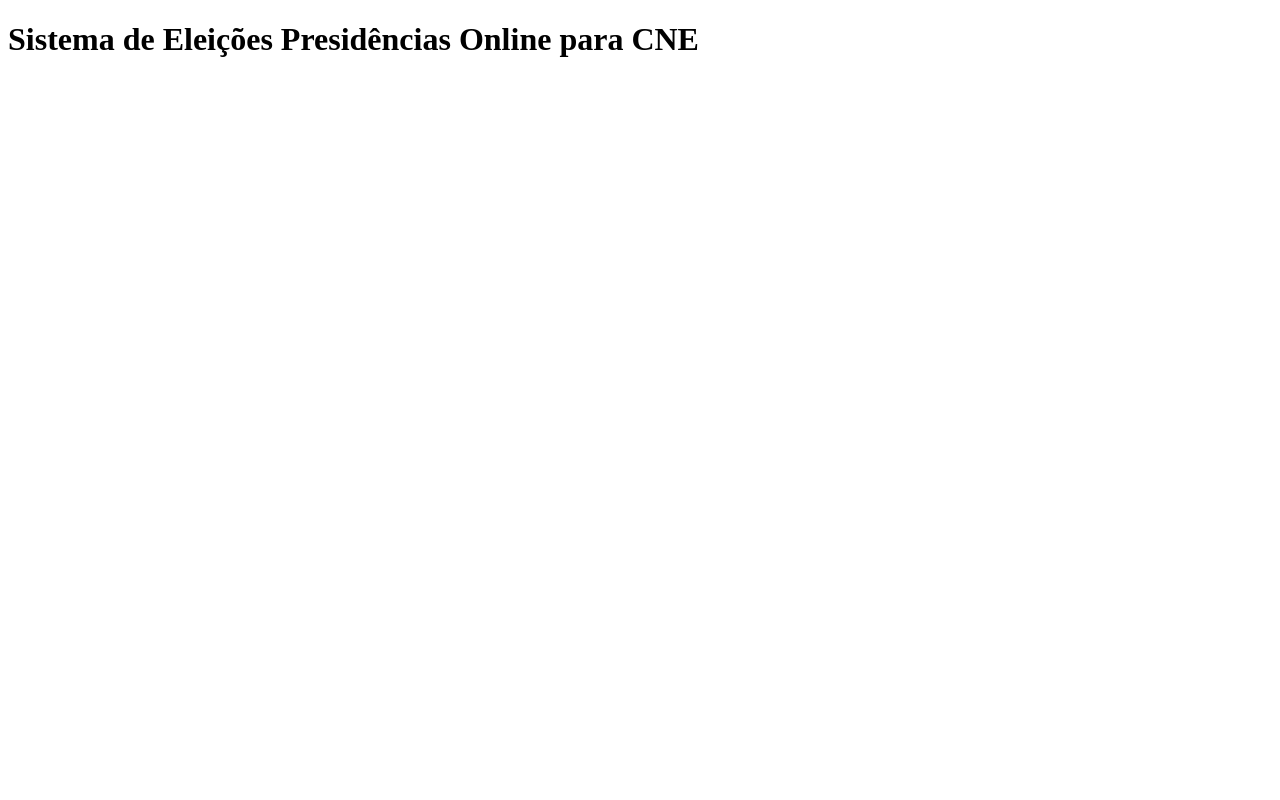
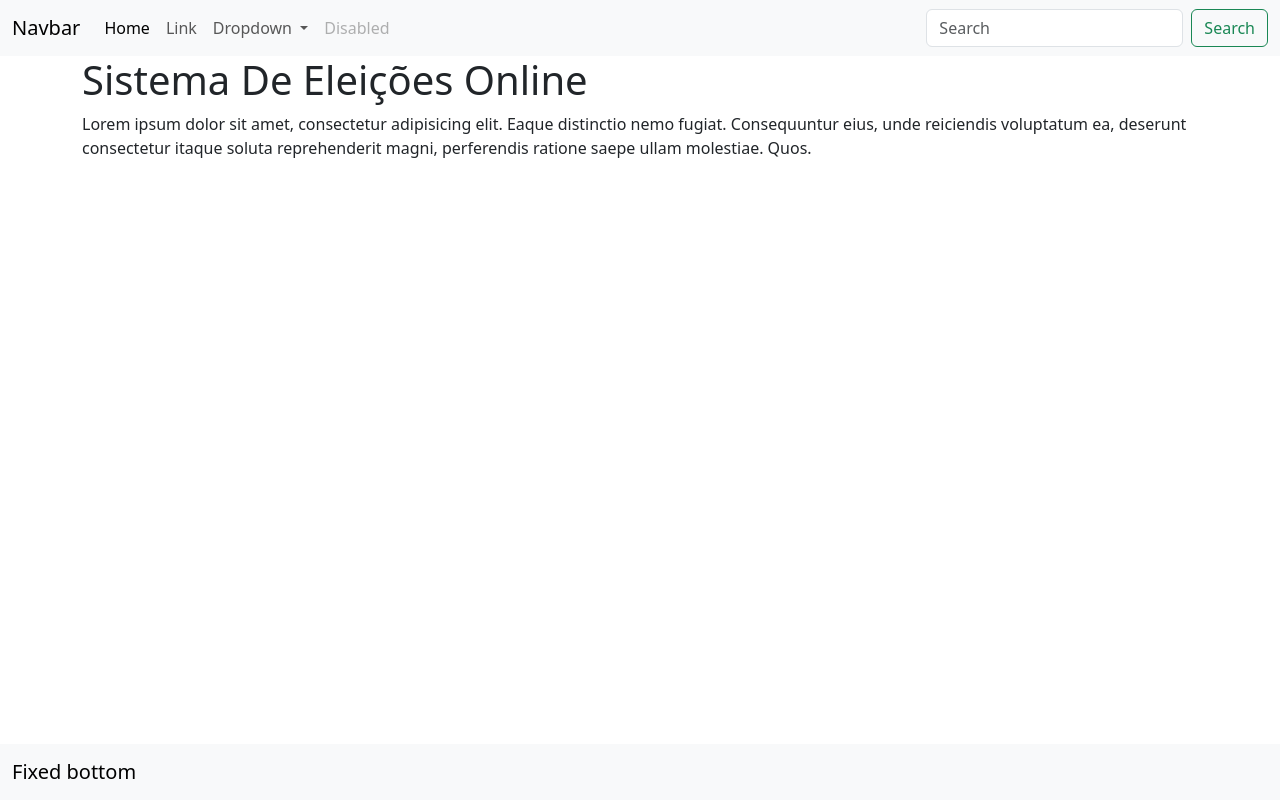
Before and after one commit to EdsonGaspar/Projecto-Bacharel, a plain HTML site: page sepo/index.html in a window 1280 px wide. Drawn offline with nearby package versions, Linux system fonts and the light colour scheme.

Commit message:
iniciando o esqueleto
Inicio de como vai ser montado o sistema, os primeiros passos.

```diff
--- a/sepo/index.html
+++ b/sepo/index.html
@@ -4,8 +4,94 @@
     <meta charset="UTF-8">
     <meta name="viewport" content="width=device-width, initial-scale=1.0">
     <title>Sistema de Eleições Presidencias Online Para CNE</title>
+    <link href="https://cdn.jsdelivr.net/npm/bootstrap@5.3.0/dist/css/bootstrap.min.css" rel="stylesheet" integrity="sha384-9ndCyUaIbzAi2FUVXJi0CjmCapSmO7SnpJef0486qhLnuZ2cdeRhO02iuK6FUUVM" crossorigin="anonymous">
+    <link rel="stylesheet" href="./style/style.css">
 </head>
 <body>
-    <h1>Sistema de Eleições Presidências Online para CNE</h1>
+    <header>
+        <nav class="navbar navbar-expand-lg bg-body-tertiary">
+            <div class="container-fluid">
+              <a class="navbar-brand" href="#">Navbar</a>
+              <button class="navbar-toggler" type="button" data-bs-toggle="collapse" data-bs-target="#navbarSupportedContent" aria-controls="navbarSupportedContent" aria-expanded="false" aria-label="Toggle navigation">
+                <span class="navbar-toggler-icon"></span>
+              </button>
+              <div class="collapse navbar-collapse" id="navbarSupportedContent">
+                <ul class="navbar-nav me-auto mb-2 mb-lg-0">
+                  <li class="nav-item">
+                    <a class="nav-link active" aria-current="page" href="#">Home</a>
+                  </li>
+                  <li class="nav-item">
+                    <a class="nav-link" href="#">Link</a>
+                  </li>
+                  <li class="nav-item dropdown">
+                    <a class="nav-link dropdown-toggle" href="#" role="button" data-bs-toggle="dropdown" aria-expanded="false">
+                      Dropdown
+                    </a>
+                    <ul class="dropdown-menu">
+                      <li><a class="dropdown-item" href="#">Action</a></li>
+                      <li><a class="dropdown-item" href="#">Another action</a></li>
+                      <li><hr class="dropdown-divider"></li>
+                      <li><a class="dropdown-item" href="#">Something else here</a></li>
+                    </ul>
+                  </li>
+                  <li class="nav-item">
+                    <a class="nav-link disabled">Disabled</a>
+                  </li>
+                </ul>
+                <form class="d-flex" role="search">
+                  <input class="form-control me-2" type="search" placeholder="Search" aria-label="Search">
+                  <button class="btn btn-outline-success" type="submit">Search</button>
+                </form>
+              </div>
+            </div>
+          </nav>
+    </header>
+
+    <main>
+        <div class="container">
+            <h1>Sistema De Eleições Online</h1>
+            <p>Lorem ipsum dolor sit amet, consectetur adipisicing elit. Eaque distinctio nemo fugiat. Consequuntur eius, unde reiciendis voluptatum ea, deserunt consectetur itaque soluta reprehenderit magni, perferendis ratione saepe ullam molestiae. Quos.</p>
+          </div>
+    </main>
+    <footer>
+        <nav class="navbar fixed-bottom bg-body-tertiary">
+            <div class="container-fluid">
+              <a class="navbar-brand" href="#">Fixed bottom</a>
+            </div>
+          </nav>
+    </footer>
+
+
+
+
+
+
+
+    <!-- <h1>Sistema de Eleições Presidências Online para CNE</h1>
+
+    <div class="container">
+        <div class="row">
+            <div class="col-8">Coluna 1
+                <div class="row" id="noborder">
+                    <div class="col">1</div>
+                    <div class="col">2</div>
+                    <div class="col">3</div>
+                </div>
+            </div>
+            <div class="col">Coluna 2</div>
+        </div>
+
+        <div class="row">
+            <div class="col-sm-8">Coluna 1 SM</div>
+            <div class="col-sm">Coluna 2 SM</div>
+        </div>
+
+        <div class="row">
+            <div class="col-md-8">Coluna 1 MD</div>
+            <div class="col-md">Coluna 2 MD</div>
+        </div>
+    </div> -->
+
+    <script src="https://cdn.jsdelivr.net/npm/bootstrap@5.3.0/dist/js/bootstrap.bundle.min.js" integrity="sha384-geWF76RCwLtnZ8qwWowPQNguL3RmwHVBC9FhGdlKrxdiJJigb/j/68SIy3Te4Bkz" crossorigin="anonymous"></script>
 </body>
 </html>
--- /dev/null
+++ b/sepo/style/style.css
@@ -0,0 +1,3 @@
+div a.navbar-brand{
+    align-items: center;
+}
```
